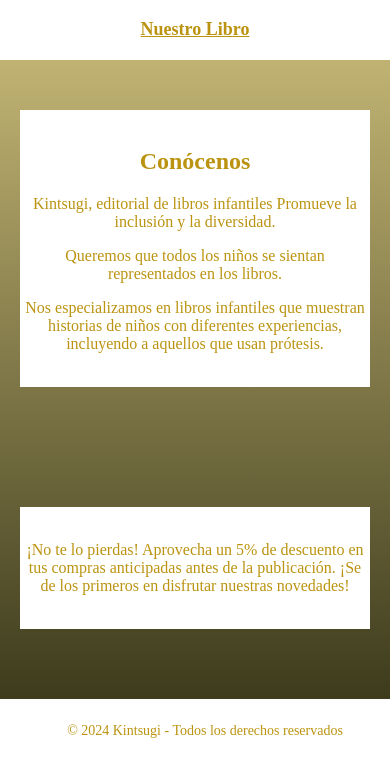
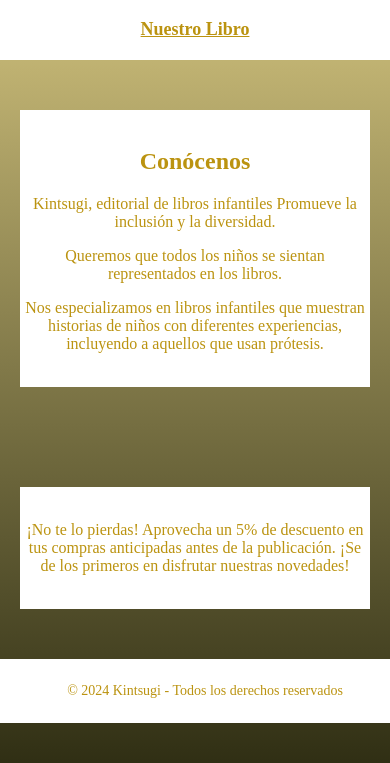
Before and after one commit to KintsugiBooks/Kintsugi, a plain HTML site: page index.html in a window 390 px wide. Shown: the part 81-844 px from the top of the page. Drawn offline with Linux system fonts and the light colour scheme; a script that the page names is missing.

Commit message:
arreglado responsive

```diff
--- a/styles.css
+++ b/styles.css
@@ -1,22 +1,23 @@
 /* Asegurar que la página ocupe todo el alto de la ventana */
 html, body {
-    height: 100%;  /* Ocupa el 100% de la altura de la ventana */
+    min-height: 100vh;  /* Ocupa el 100% de la altura de la ventana */
     margin: 0;
     padding: 0;
 }
 
 body {
-    display: flex;
-    flex-direction: column;
-    min-height: 100vh;  /* Asegura que el cuerpo ocupe toda la ventana */
-    background: #171717;
+    min-height: 100vh;
+    overflow-x: hidden;
+    overflow-y: auto;
 }
 
-.container{
+.container {
     background-image: linear-gradient(#ddcd85, #302f14);
-    position: fixed;
-    inset: 0;
+    min-height: 100vh;
+    width: 100%;
+    overflow: auto;
 }
+
 
 .space {
     width: var(--size);
```
